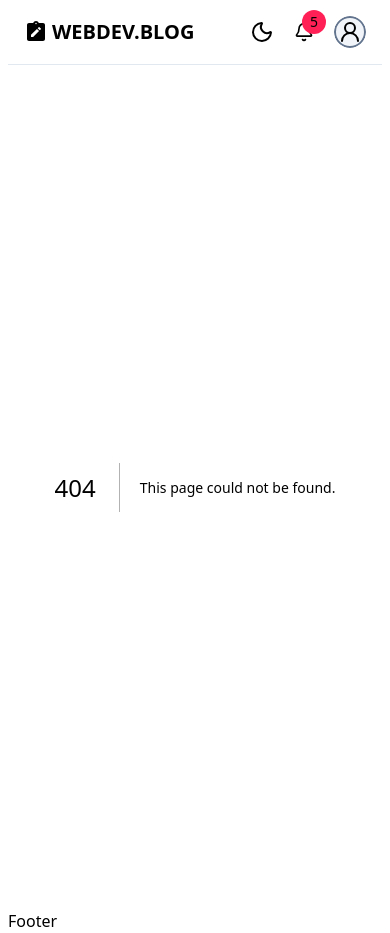
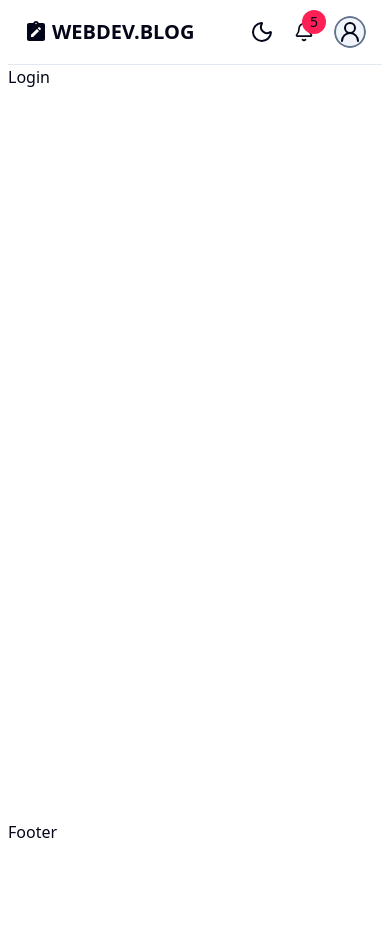
Before and after one commit to HoTienQuoc/NextjsBlog, a Next.js app in the folder nextjsblog/: page /login in a window 390 px wide. Before the commit this address had no page. After the commit the page ends 844 px from the top, so only its background shows below. Built offline with nearby package versions, Linux system fonts and the light colour scheme.

Commit message:
Refactor NavBar component to improve user experience; integrated UserButton and updated styling for better responsiveness and accessibility.

```diff
--- /dev/null
+++ b/nextjsblog/app/(auth)/login/page.tsx
@@ -0,0 +1,11 @@
+import React from 'react'
+
+const Login = () => {
+  return (
+    <>
+        Login
+    </>
+  )
+}
+
+export default Login
--- /dev/null
+++ b/nextjsblog/app/(auth)/register/page.tsx
@@ -0,0 +1,11 @@
+import React from 'react'
+
+const Register = () => {
+  return (
+    <>
+      Register
+    </>
+  )
+}
+
+export default Register
--- /dev/null
+++ b/nextjsblog/app/user/[id]/page.tsx
@@ -0,0 +1,13 @@
+
+
+const User = async ({params} : {params: Promise<{id: string}>}) => {
+    const {id} = await params;
+    // could fetch data using the id param
+    return (
+        <>
+            User Profile: {id}
+        </>
+    )
+}
+
+export default User;
```
